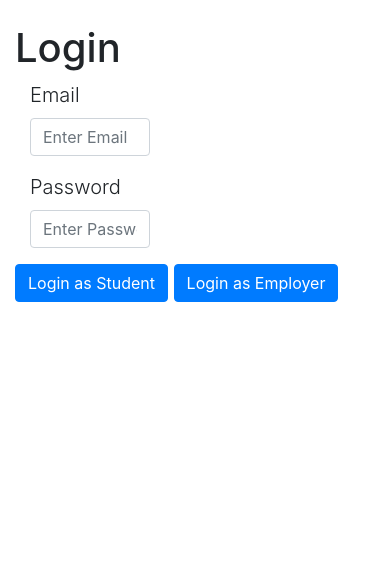
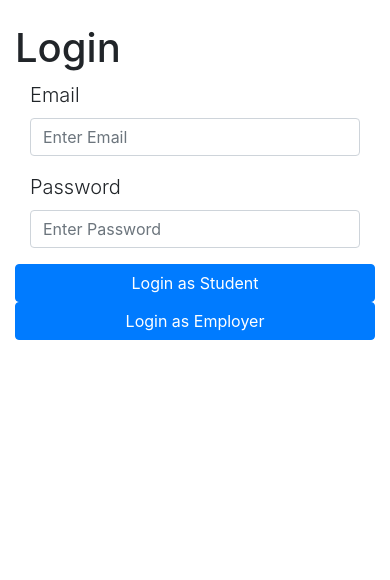
Before and after one commit to prince2398/internPortal, a PHP site: page /login.php in a window 390 px wide. Shown: the part 56-636 px from the top of the page. Run offline with PHP 8.4, Linux system fonts and the light colour scheme; some libraries are stand-ins or nearby versions.

Commit message:
Mobile Layout Fixes

```diff
--- a/index.php
+++ b/index.php
@@ -12,16 +12,16 @@
 
      ?>
       <div class="jumbotron row">
-        <div class="col-8">
+        <div class="col-md-7">
           <h3><?php echo $data['title'];?></h3>
           <h5>by <?php echo $data['company'];?></h5>
           <h5>Profile: <?php echo $data['profile']; ?></h5>
         </div>
-        <div class="col-2">
+        <div class="col-md-3">
           <h6>Deadline</h6>
           <p><?php echo $data['deadline']; ?></p>
         </div>
-        <form class="col-2" action="intern.php?id=<?php echo $data['internId'];?>" method="POST">
+        <form class="col-md-2" action="intern.php?id=<?php echo $data['internId'];?>" method="POST">
           <button type="submit" class="btn btn-primary form-group" <?php if (loggedin() && ($_SESSION['type']==='employer')) { echo 'disabled';}?>>Apply</button>
         </form>
       </div>
--- a/login.php
+++ b/login.php
@@ -56,17 +56,17 @@ include("includes/overall/header.php");
                 ?>
         </div>
         <form action="login.php" class="lead" method="POST" autocomplete="off">
-            <div class="form-group col-5">
+            <div class="form-group col-md-6">
                 <label>Email</label><br>
                 <input type="email" class="form-control" name="username" placeholder="Enter Email" <?php if(isset($username)) echo 'value="'.$username.'"';  ?> maxlength=128 required>
             </div>
-            <div class="form-group col-5">
+            <div class="form-group col-md-6">
                 <label>Password</label><br>
                 <input type="password" class="form-control" name="password" maxlength = 32 minlength = 8 placeholder="Enter Password" required>
             </div>
              <div class="form-group">
-                <button type="submit" name="submit" class="btn btn-primary" value="student">Login as Student</button>
-                <button type="submit" name="submit" class="btn btn-primary" value="employer">Login as Employer</button>
+                <button type="submit" name="submit" class="btn btn-primary col-md-3" value="student">Login as Student</button>
+                <button type="submit" name="submit" class="btn btn-primary col-md-3" value="employer">Login as Employer</button>
             </div>
         </form>
     </main>
```
